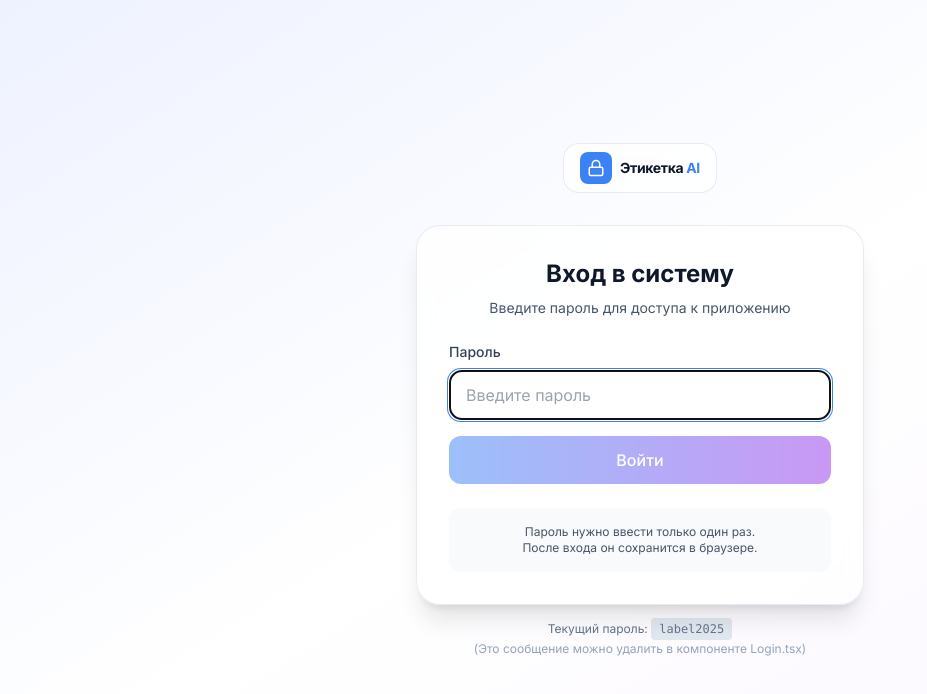
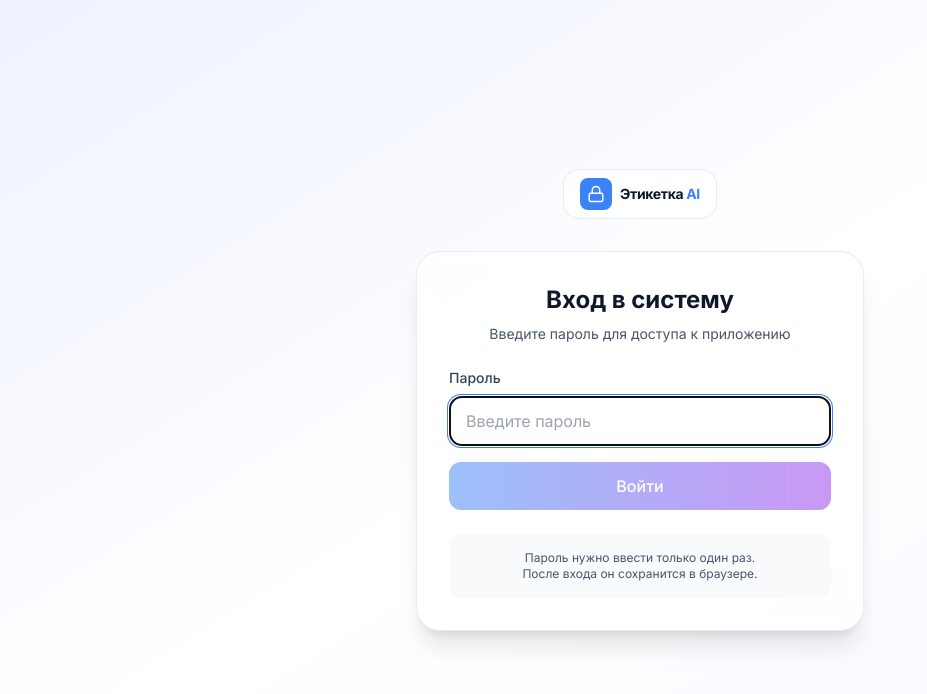
Before and after one commit to daniilbelov-coder/label-check-, a React (Vite) app: page / in a window 1280 px wide. Shown: the top 694 px of the page, without its empty margins (0-927 px from the left). Built offline with nearby package versions, Linux system fonts and the light colour scheme.

Commit message:
Remove password hint from login page

```diff
--- a/components/Login.tsx
+++ b/components/Login.tsx
@@ -106,16 +106,6 @@ const Login: React.FC<Props> = ({ onLogin }) => {
             </p>
           </div>
         </div>
-
-        {/* Hint for admin */}
-        <div className="mt-4 text-center">
-          <p className="text-xs text-slate-500 dark:text-slate-600">
-            Текущий пароль: <code className="bg-slate-200 dark:bg-slate-800 px-2 py-1 rounded">label2025</code>
-          </p>
-          <p className="text-xs text-slate-400 dark:text-slate-700 mt-1">
-            (Это сообщение можно удалить в компоненте Login.tsx)
-          </p>
-        </div>
       </div>
     </div>
   );
```
